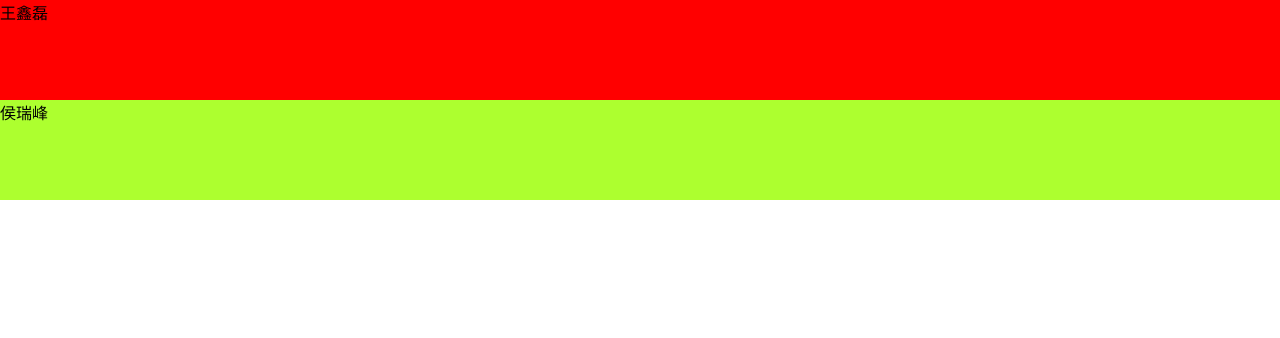
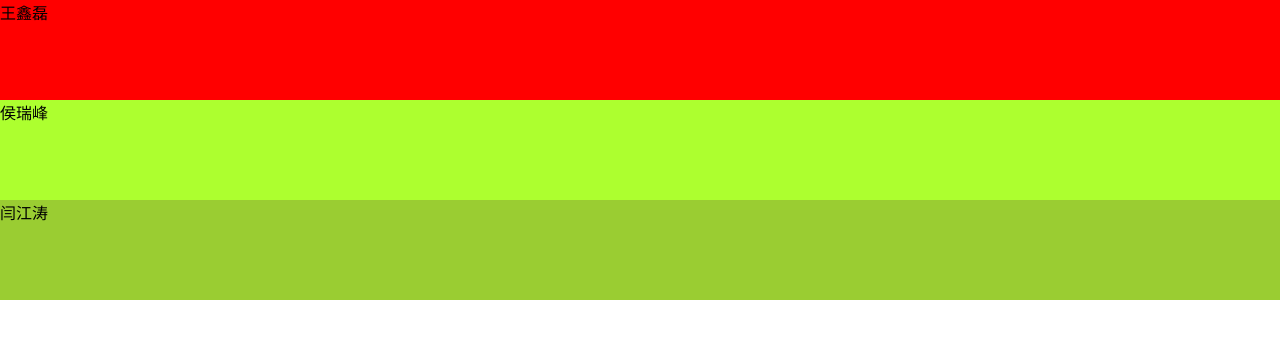
Before and after one commit to wxl0601/burn-carrot, a plain HTML site: page src/index.html in a window 1280 px wide. Drawn offline with Linux system fonts and the light colour scheme.

Commit message:
闫江涛

```diff
--- a/src/index.html
+++ b/src/index.html
@@ -1,5 +1,6 @@
 <!DOCTYPE html>
 <html lang="en">
+
 <head>
     <meta charset="UTF-8">
     <meta name="viewport" content="width=device-width, initial-scale=1.0">
@@ -7,8 +8,11 @@
     <title>Document</title>
     <link rel="stylesheet" href="style/style.css">
 </head>
+
 <body>
     <div class="red">王鑫磊</div>
     <div class="color">侯瑞峰</div>
+    <div class="yellow">闫江涛</div>
 </body>
+
 </html>
--- a/src/style/style.css
+++ b/src/style/style.css
@@ -1,14 +1,22 @@
-*{
+* {
     margin: 0;
     padding: 0;
 }
-.red{
+
+.red {
     width: 100%;
     height: 100px;
     background: red;
 }
-.color{
+
+.color {
     width: 100%;
-    height:100px;
+    height: 100px;
     background: greenyellow;
 }
+
+.yellow {
+    background: yellowgreen;
+    width: 100%;
+    height: 100px;
+}
```
